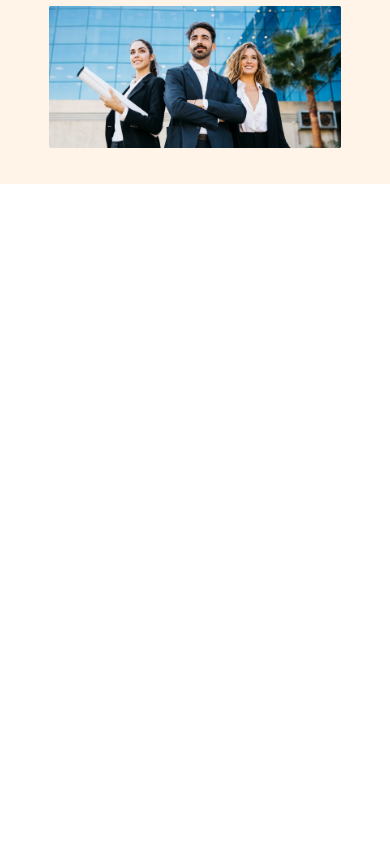
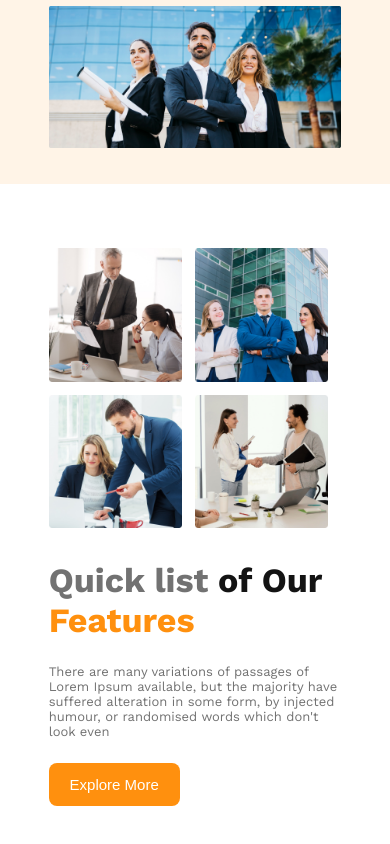
Before and after one commit to syedashiqbd/G3-Architects-by-Ashiq, a plain HTML site: page index.html in a window 390 px wide. Shown: the part 510-1354 px from the top of the page. Before the commit the page ends 844 px from the top, so only its background shows below. Drawn offline with nearby package versions, Linux system fonts and the light colour scheme.

Commit message:
feature area done for pc and mobile

```diff
--- a/index.html
+++ b/index.html
@@ -37,5 +37,29 @@
       </div>
       <!-- banner markup end -->
     </header>
+    <main>
+      <!-- Feature markup start -->
+      <section class="feature_area container">
+        <div class="feature_left_img">
+          <img src="./images/team1.png" alt="" srcset="" />
+          <img src="./images/team2.png" alt="" srcset="" />
+          <img src="./images/team3.png" alt="" srcset="" />
+          <img src="./images/team4.png" alt="" srcset="" />
+        </div>
+        <div class="feature_right_info">
+          <h2>
+            <span class="qick_txt_clr">Quick list</span> of Our <br />
+            <span class="ftr_txt_clr">Features</span>
+          </h2>
+          <p>
+            There are many variations of passages of Lorem Ipsum available, but
+            the majority have suffered alteration in some form, by injected
+            humour, or randomised words which don't look even
+          </p>
+          <button class="primary_btn">Explore More</button>
+        </div>
+      </section>
+      <!-- Feature markup end -->
+    </main>
   </body>
 </html>
--- a/styles/responsive.css
+++ b/styles/responsive.css
@@ -13,4 +13,16 @@
     margin: 2rem auto 1rem;
   }
   /* header responsive end */
+  /* Media query for feature area start  */
+  .feature_area {
+    flex-direction: column;
+  }
+  .feature_left_img,
+  .feature_right_info {
+    width: 100%;
+  }
+  .feature_right_info {
+    margin: 2rem 0;
+  }
+  /* Media query for feature area end  */
 }
--- a/styles/style.css
+++ b/styles/style.css
@@ -82,3 +82,34 @@ img {
   margin-bottom: 2em;
 }
 /* Header banner style end */
+
+/* Feature area style start */
+.feature_left_img,
+.feature_right_info {
+  width: 50%;
+}
+.feature_area {
+  display: flex;
+  margin: 4rem auto 6rem;
+}
+.feature_left_img {
+  display: flex;
+  flex-wrap: wrap;
+  gap: 0.8rem;
+}
+.feature_left_img img {
+  max-width: calc(50% - 0.8rem);
+}
+.feature_right_info {
+  margin: auto 2rem;
+}
+.qick_txt_clr {
+  color: #727272;
+}
+.ftr_txt_clr {
+  color: #ff900e;
+}
+.feature_right_info p {
+  margin: 1.5rem 0;
+}
+/* Feature area style end */
```
